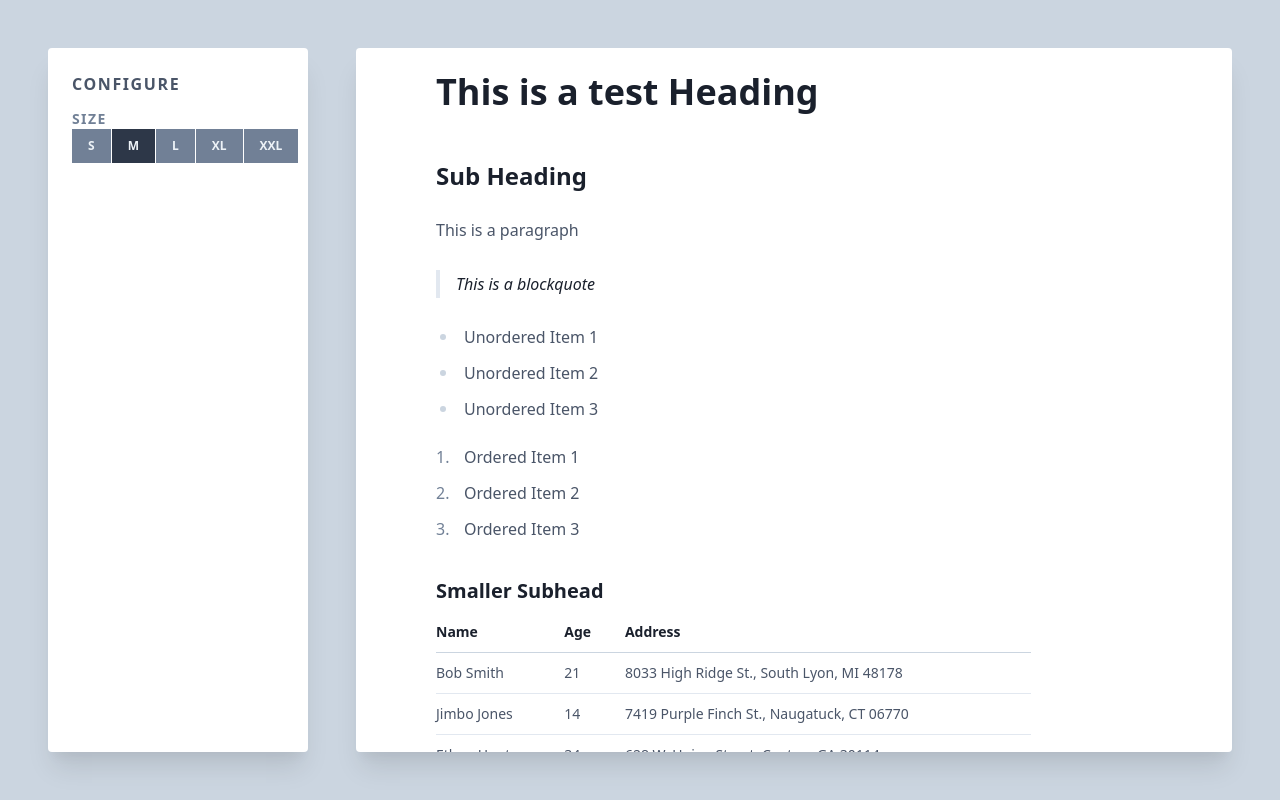
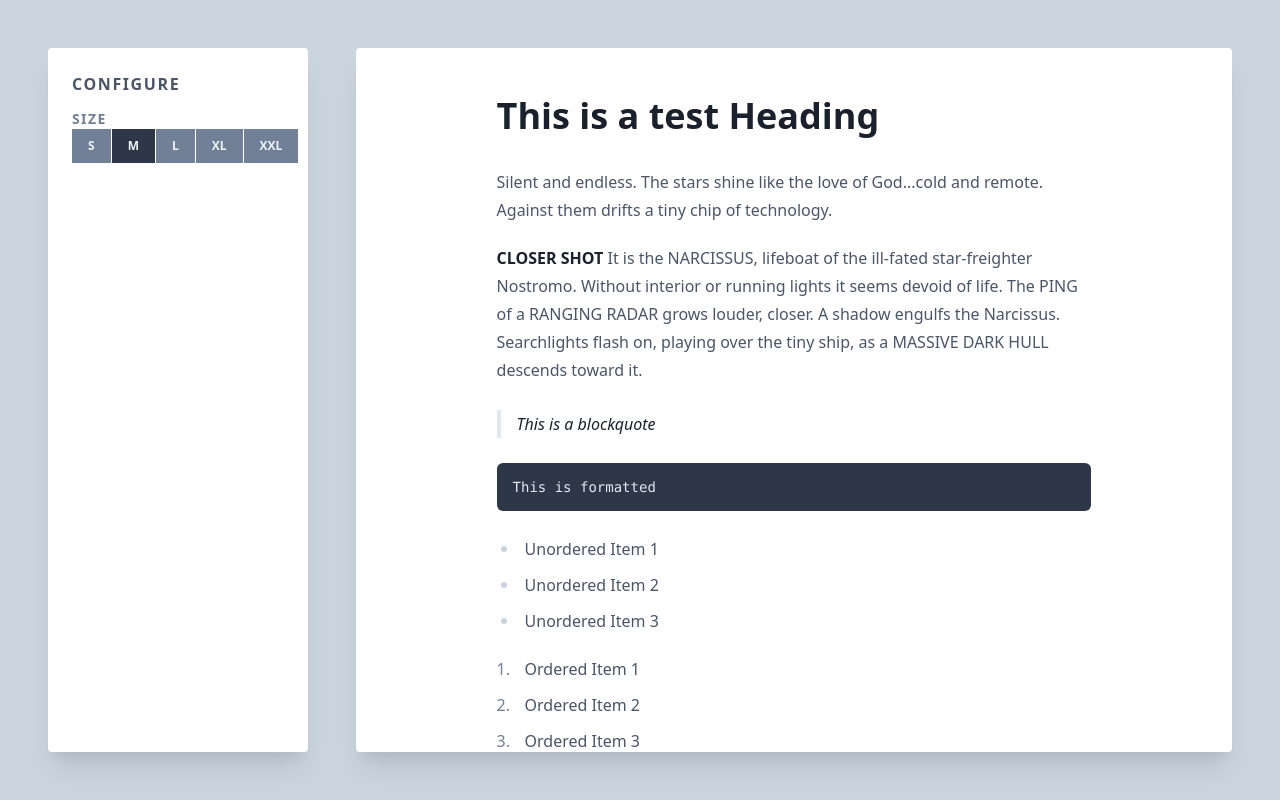
Before and after one commit to timack/tailwind-typography-playground, a React (Create React App) app: page / in a window 1280 px wide. Built offline with nearby package versions, Linux system fonts and the light colour scheme.

Commit message:
Layout tweaks

```diff
--- a/src/App.js
+++ b/src/App.js
@@ -47,8 +47,8 @@ export default class App extends Component {
             ))}
           </div>
         </div>
-        <div className="bg-white col-span-9 rounded shadow-xl py-6 px-20 overflow-scroll">
-          <article className={`prose ${this.state.proseSize}`}>
+        <div className="bg-white col-span-9 rounded shadow-xl py-12 px-20 overflow-scroll">
+          <article className={`mx-auto prose ${this.state.proseSize}`}>
             <DemoContent />
           </article>
         </div>
--- a/src/DemoContent.js
+++ b/src/DemoContent.js
@@ -5,9 +5,13 @@ export default class DemoContent extends Component {
         return (
             <React.Fragment>
                 <h1>This is a test Heading</h1>
-                <h2>Sub Heading</h2>
-                <p>This is a paragraph</p>
+
+                <p>Silent and endless. The stars shine like the love of God...cold and remote. Against them drifts a tiny chip of technology.</p>
+                <p><strong>CLOSER SHOT</strong> It is the NARCISSUS, lifeboat of the ill-fated star-freighter Nostromo. Without interior or running lights it seems devoid of life. The PING of a RANGING RADAR grows louder, closer. A shadow engulfs the Narcissus. Searchlights flash on, playing over the tiny ship, as a MASSIVE DARK HULL descends toward it.</p>
                 <blockquote>This is a blockquote</blockquote>
+                <pre>
+                    This is formatted
+                </pre>
                 <ul>
                     <li>Unordered Item 1</li>
                     <li>Unordered Item 2</li>
```
